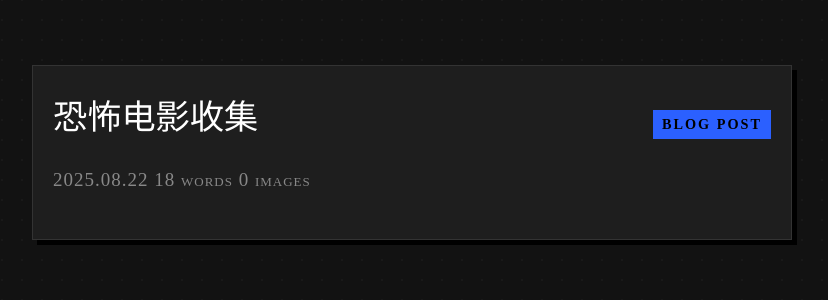
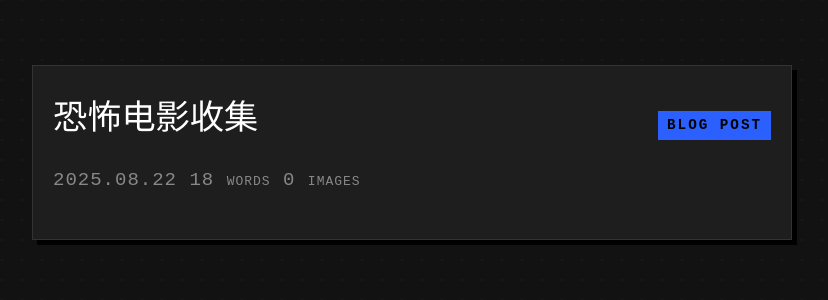
Before and after one commit to lptl/lptl.github.io, a Jekyll site: the page built from index.html, in a window 1280 px wide. Shown: the part 190-490 px from the top of the page, without its empty margins (228-1056 px from the left). Built offline with Jekyll 4.4.1, drawn with Linux system fonts in a browser that asks for light colours; comment, search, counter and statistics services are not loaded.

Commit message:
change style

```diff
--- a/assets/css/style.css
+++ b/assets/css/style.css
@@ -21,13 +21,16 @@
 
     /* Shadow: Pure Black for depth */
     --shadow-color: #000000;
+
+    --font-serif: "Times New Roman", Times, serif;      /* For Titles & Story */
+    --font-mono: "Courier New", Courier, monospace;     /* For Data & UI */
 }
 
 body {
     margin: 0;
     padding: 40px 20px;
     /* Times New Roman Only */
-    font-family: "Times New Roman", Times, serif;
+    font-family: var(--font-serif);
     color: var(--ink-color);
     background-color: var(--paper-bg);
     min-height: 100vh;
@@ -55,7 +58,7 @@
 
 /* Code: Dark terminal style */
 pre, code {
-    font-family: "Times New Roman", Times, serif;
+    font-family: var(--font-mono);
     font-style: italic;
     background-color: #000; /* Pitch black background for code */
     border: 1px solid var(--border-color);
@@ -187,11 +190,13 @@
     color: #888; /* Dim grey for metadata */
     font-variant: small-caps;
     letter-spacing: 1px;
+    font-family: var(--font-mono);
 }
 
 .post-type {
     font-size: 0.75em;
     text-transform: uppercase;
+    font-family: var(--font-mono);
     letter-spacing: 2px;
     color: #000;
     background-color: var(--accent-color); /* Blue pill */
@@ -460,6 +465,7 @@
     .site-title::after {
         font-size: 0.4em; /* Adjust subtitle size */
         margin-top: 10px;
+        font-family: var(--font-mono);
     }
 
     /* 3. Search Bar Width */
```
